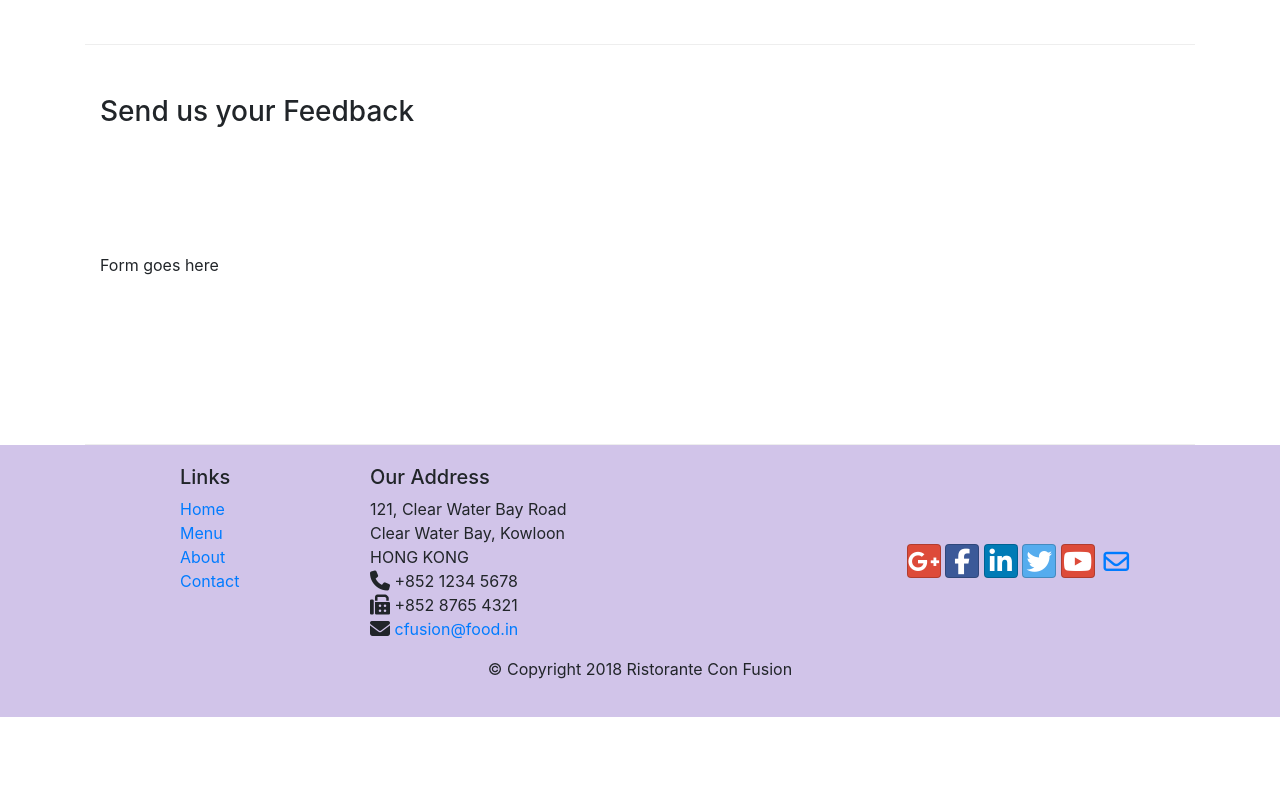
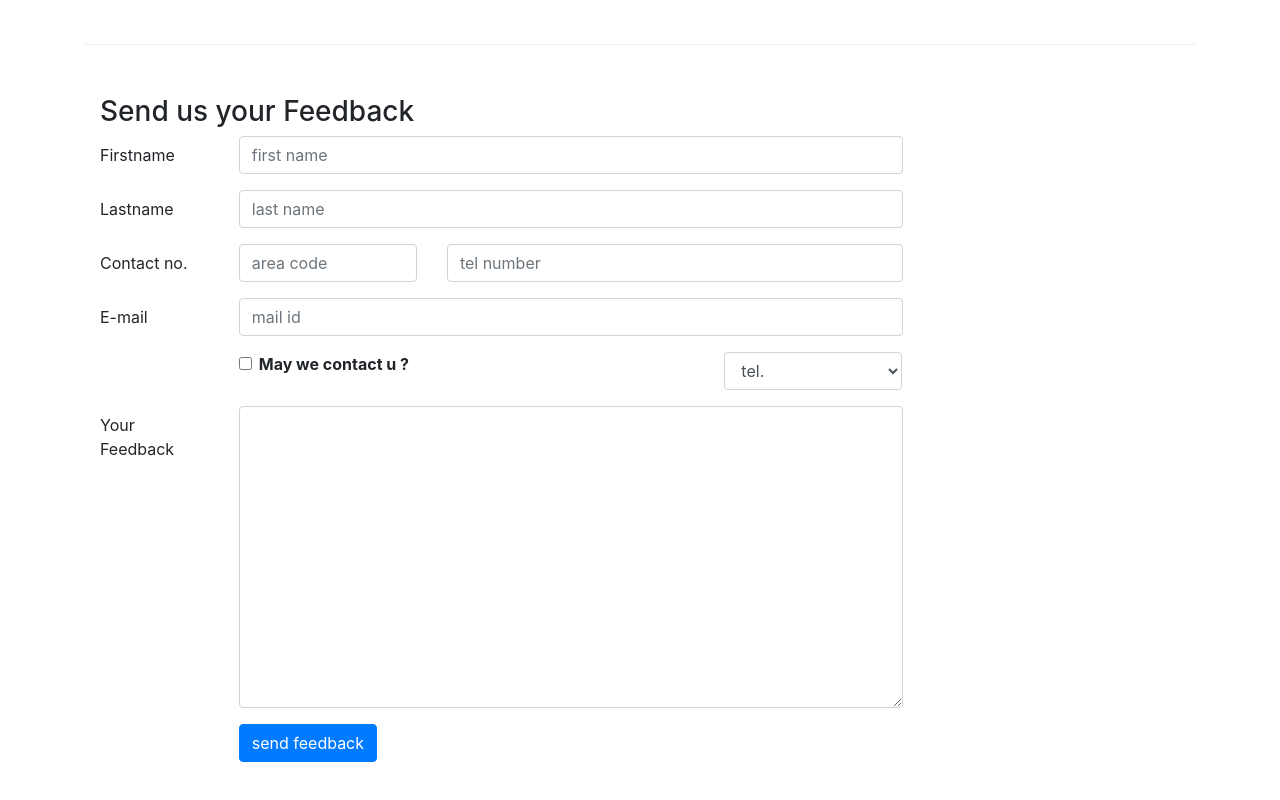
Before and after one commit to aljog786/courzera, a website: page contactus.html in a window 1280 px wide. Shown: the part 820-1620 px from the top of the page. Before the commit the page ends 1587 px from the top, so only its background shows below. Drawn offline with nearby package versions, Linux system fonts and the light colour scheme.

Commit message:
form and form-controls

```diff
--- a/contactus.html
+++ b/contactus.html
@@ -91,7 +91,62 @@
               <h3>Send us your Feedback</h3>
            </div>
             <div class="col-12 col-md-9">
-                Form goes here
+            <form action="">
+                <div class="row form-group">
+                    <label class="col-md-2 col-form-label" for="firstname">Firstname</label>
+                <div class="col-md-10">
+                    <input class="form-control" type="text" name="firstname" id="firstName" placeholder="first name">
+                </div>
+                </div>
+                <div class="row form-group">
+                    <label class="col-md-2 col-form-label" for="lastname">Lastname</label>
+                    <div class="col-md-10">
+                        <input class="form-control" type="text" name="lastname" id="lastName" placeholder="last name">
+                    </div>
+                </div>
+                <div class="row form-group">
+                    <label class="col-12 col-md-2 col-form-label" for="telpno">Contact no.</label>
+                <div class="col-5 col-md-3">
+                    <input class="form-control" type="tel" name="areacode" id="areaCode" placeholder="area code">
+                </div>
+                <div class="col-7 col-md-7">
+                    <input class="form-control" type="tel" name="telnum" id="telNum" placeholder="tel number">
+                </div>
+                </div>
+                <div class="row form-group">
+                    <label class="col-md-2 col-form-label" for="emailid">E-mail</label>
+                    <div class="col-md-10">
+                        <input class="form-control" type="email" placeholder="mail id">
+                    </div>
+                </div>
+                <div class="row form-group">
+                    <div class="col-md-6 offset-md-2">
+                        <div class="form-check">
+                            <input class="form-check-input" type="checkbox" name="approve" id="approve">
+                            <label for="approve" class="form-check-label">
+                                <strong>May we contact u ?</strong>
+                            </label>
+                        </div>
+                        </div>
+                        <div class="col-md-3 offset-md-1">
+                            <select class="form-control">
+                                <option>tel.</option>
+                                <option>email</option>
+                            </select>
+                        </div>
+                    </div>
+                <div class="row form-group">
+                    <label class="col-md-2 col-form-label" for="feedback">Your Feedback</label>
+                    <div class="col-md-10">
+                        <textarea class="form-control" id="feedBack" rows="12"></textarea>
+                    </div>
+                </div>
+                <div class="form-group row">
+                    <div class="offset-md-2 col-md-10">
+<button class="btn btn-primary" type="submit">send feedback</button>
+                    </div>
+                </div>
+            </form>
             </div>
              <div class="col-12 col-md">
             </div>
```
Also changed, not shown: aboutus.html (+6 -8 lines), index.html (+5 -7 lines).
